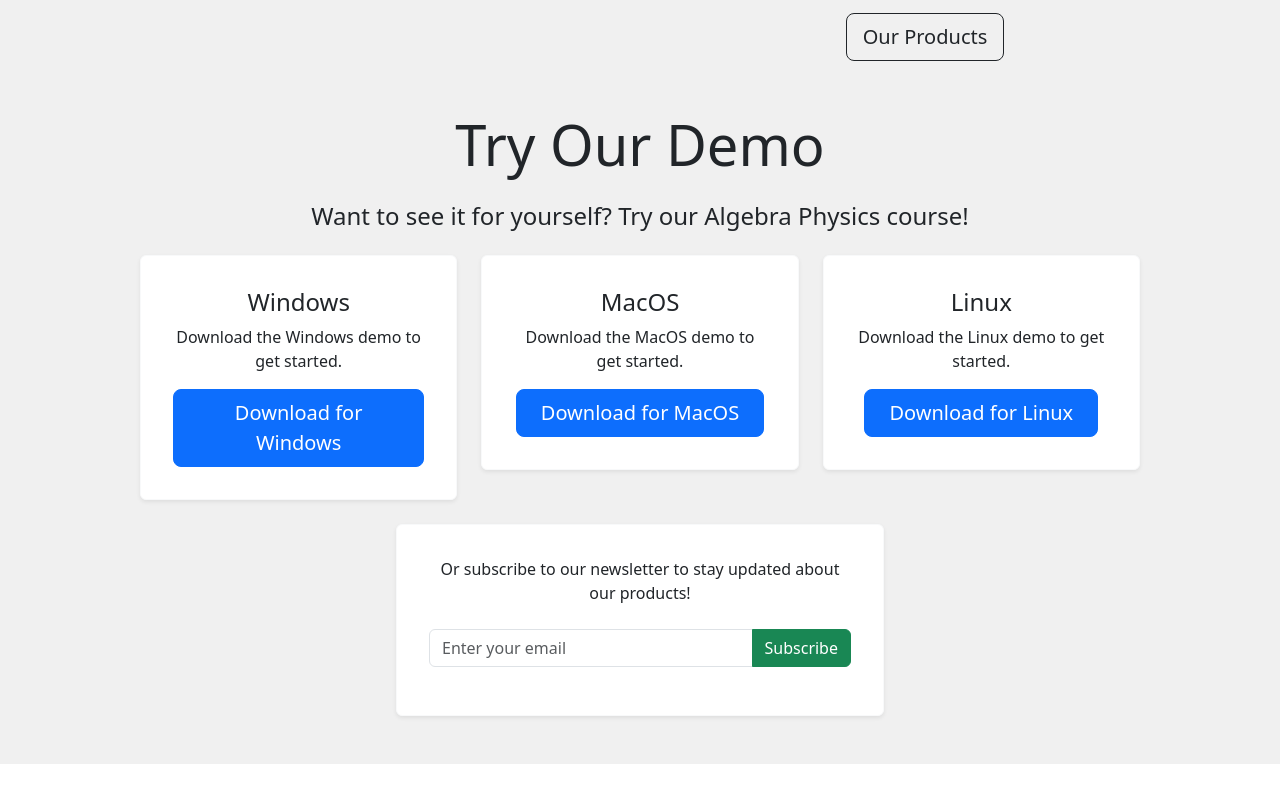
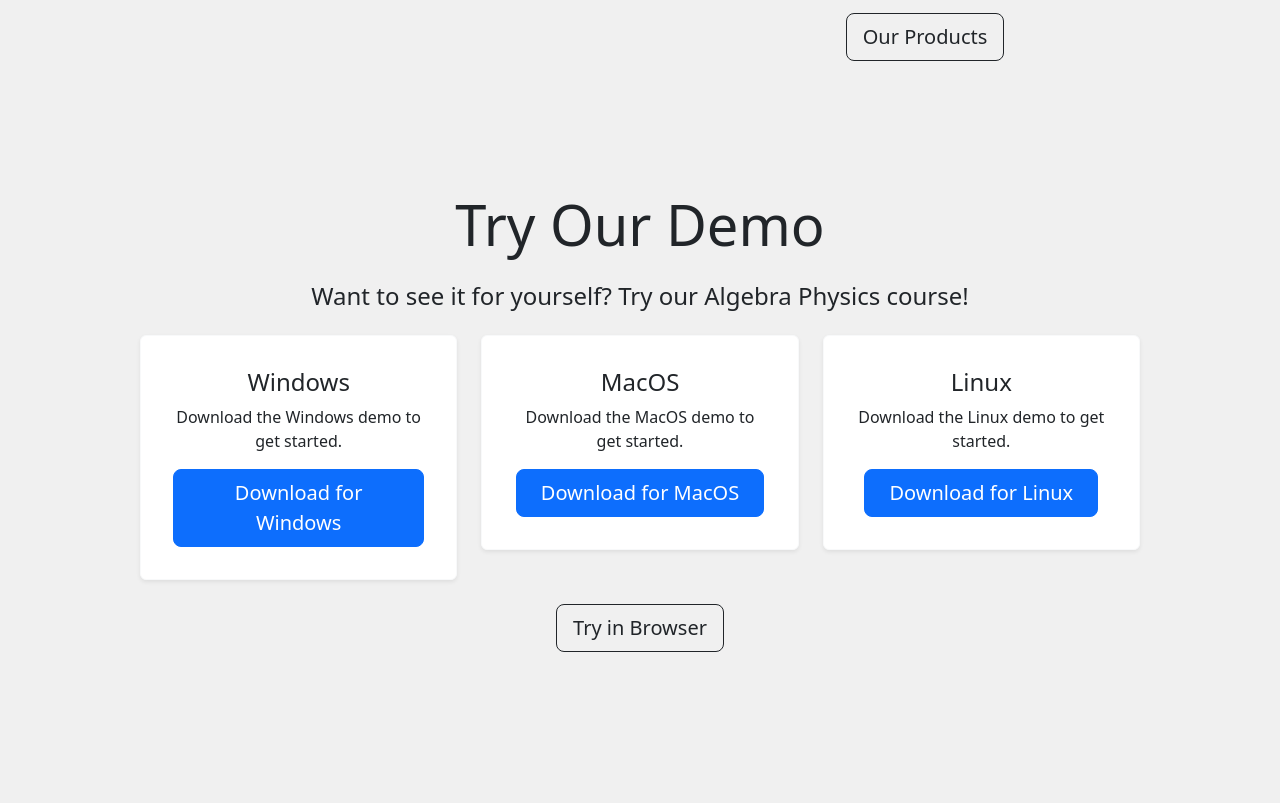
Before and after one commit to agodfearingmackerel/sigma-solutions, a website: page index.html in a window 1280 px wide. Shown: the part 1537-2340 px from the top of the page. Before the commit the page ends 2301 px from the top, so only its background shows below. Drawn offline with nearby package versions, Linux system fonts and the light colour scheme.

Commit message:
Added demo.html

```diff
--- a/index.html
+++ b/index.html
@@ -71,7 +71,8 @@
 </div>
 
 <!-- download section: literally nothing here works pls don't click -->
-<div id="section3" class="container-fluid py-5" style="background-color: #f0f0f0;">
+<div id="section3" style="height: 100vh; background-color: #f0f0f0; padding-top: 80px;">
+<div class="container-fluid py-5">
   <div class="container text-center" style="width:80vw">
     <h1 class="display-4 mb-4">Try Our Demo</h1>
     <h4 class="mb-4">Want to see it for yourself? Try our Algebra Physics course!</h4>
@@ -108,20 +109,8 @@
       </div>
     </div>
   </div>
-<!-- newsletter -->
-  <div class="row justify-content-center align-items-center">
-    <div class="col-md-6">
-      <div class="card shadow-sm border-light">
-        <div class="card-body text-center">
-          <p class="font-weight-bold">Or subscribe to our newsletter to stay updated about our products!</p>
-          <div class="input-group mb-3 mt-4">
-            <input type="email" class="form-control" placeholder="Enter your email" aria-label="Enter your email" aria-describedby="button-addon2">
-            <button class="btn btn-success border-rad" type="button" id="button-addon2">Subscribe</button>
-          </div>
-        </div>
-      </div>
-    </div>
-  </div>
+  <a class="btn btn-outline-dark btn-lg" href="demo.html" role="button">Try in Browser</a>
+</div>
 </div>
 </div>
 
```
Also changed, not shown: demo.html (added).
